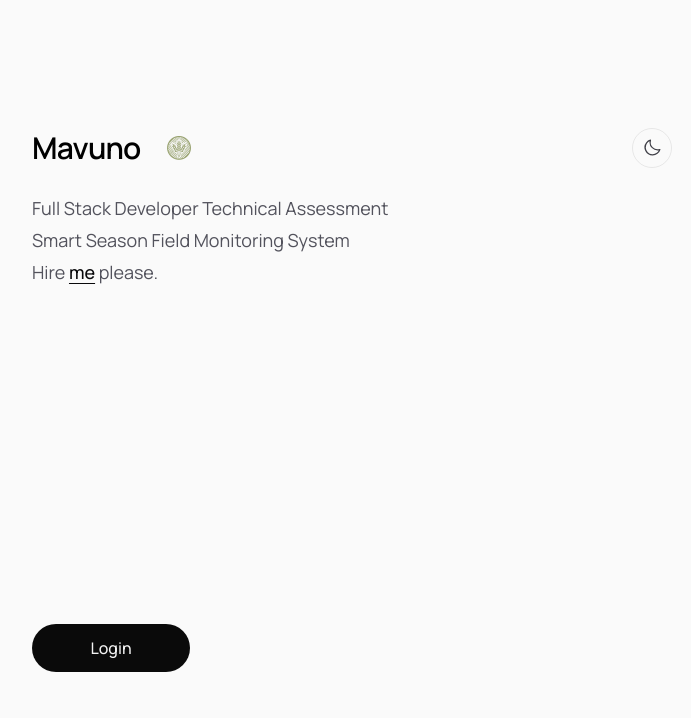
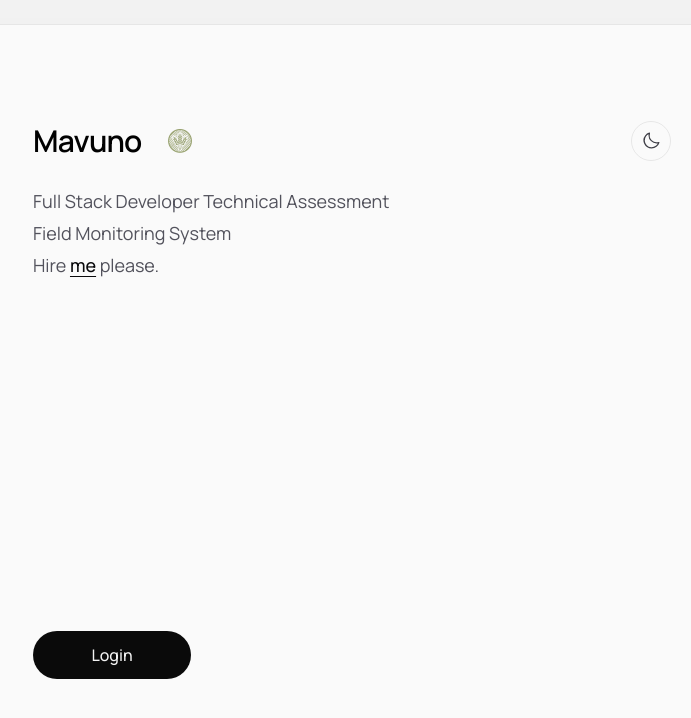
Before and after one commit to agent19music/mavuno, a Next.js app in the folder client/: page / in a window 1280 px wide. Shown: the top 718 px of the page, without its empty margins (288-979 px from the left). Built offline with nearby package versions, Linux system fonts and the light colour scheme; no server answers.

Commit message:
Do not go gentle into that good prod. Rage, rage against the dying of dev ✮⋆˙

```diff
--- a/client/app/globals.css
+++ b/client/app/globals.css
@@ -18,6 +18,7 @@
   --brand-olive: #41431b;
   --brand-sand: #e3dbbb;
   --brand-moss: #aeb784;
+  --brand-red: oklch(0.488 0.214 27.3);   /* #C20019 — destructive / delete actions */
   --state-active: var(--brand-moss);
   --state-risk: #7a5a45;
 
@@ -90,6 +91,7 @@
   --color-brand-olive: var(--brand-olive);
   --color-brand-sand: var(--brand-sand);
   --color-brand-moss: var(--brand-moss);
+  --color-brand-red: var(--brand-red);
   --color-state-active: var(--state-active);
   --color-state-risk: var(--state-risk);
   --font-sans: var(--font-sans);
--- a/client/app/not-found.tsx
+++ b/client/app/not-found.tsx
@@ -4,8 +4,8 @@
 
 export default function NotFound() {
   return (
-    <div className="flex min-h-full flex-1 flex-col items-center justify-center bg-background font-sans">
-      <main className="flex w-full max-w-3xl flex-1 flex-col justify-center bg-surface px-6 py-16 sm:px-16 sm:py-32">
+    <div className="flex h-svh min-h-screen items-center justify-center overflow-hidden bg-background p-4 font-sans sm:p-6">
+      <main className="flex h-[calc(100svh-2rem)] max-h-[calc(100vh-2rem)] w-full max-w-3xl flex-col justify-center overflow-hidden rounded-2xl border border-black/[.08] bg-surface px-6 py-16 shadow-[0_8px_24px_rgba(0,0,0,0.03)] sm:h-[calc(100svh-3rem)] sm:max-h-[calc(100vh-3rem)] sm:px-16 sm:py-24 dark:border-white/[.08] dark:shadow-[0_8px_24px_rgba(0,0,0,0.28)]">
         <div className="flex flex-col items-center gap-8 text-center sm:items-start sm:text-left">
           <div className="flex w-full flex-row flex-wrap items-end justify-center gap-4 sm:justify-start sm:gap-6">
             <p className="text-[clamp(5rem,22vw,10rem)] font-semibold leading-none tracking-tight text-foreground">
--- a/client/app/page.tsx
+++ b/client/app/page.tsx
@@ -22,8 +22,8 @@
   }, [isDark]);
 
   return (
-    <div className="flex flex-1 flex-col items-center justify-center bg-background font-sans">
-      <main className="flex w-full max-w-3xl flex-1 flex-col items-center justify-between bg-surface px-6 py-16 sm:items-start sm:px-16 sm:py-32">
+    <div className="flex h-svh min-h-screen items-center justify-center overflow-hidden bg-background p-4 font-sans sm:p-6">
+      <main className="flex h-[calc(100svh-2rem)] max-h-[calc(100vh-2rem)] w-full max-w-3xl flex-col items-center justify-between overflow-hidden rounded-2xl border border-black/[.08] bg-surface px-6 py-16 shadow-[0_8px_24px_rgba(0,0,0,0.03)] sm:h-[calc(100svh-3rem)] sm:max-h-[calc(100vh-3rem)] sm:items-start sm:px-16 sm:py-24 dark:border-white/[.08] dark:shadow-[0_8px_24px_rgba(0,0,0,0.28)]">
         <div className="flex w-full flex-col items-center gap-6 text-center sm:items-start sm:text-left">
           <div className="flex w-full max-w-full items-center justify-between gap-4">
             <div className="flex min-w-0 items-center gap-4">
@@ -59,7 +59,7 @@
           <p className="max-w-md text-lg leading-8 text-zinc-600 dark:text-zinc-400">
             Full Stack Developer Technical Assessment
             <br />
-            Smart Season Field Monitoring System
+            Field Monitoring System
             <br />
             Hire{" "}
             <Tooltip
--- a/client/components/fields/DeleteFieldDialog.tsx
+++ b/client/components/fields/DeleteFieldDialog.tsx
@@ -38,7 +38,8 @@
         </Button>
         <Button
           type="button"
-          className="text-red-600 dark:text-red-400"
+          variant="secondary"
+          className="border-brand-red bg-brand-red text-white hover:border-brand-red hover:bg-[oklch(0.43_0.19_27.3)] hover:text-white"
           disabled={busy}
           onClick={() => void onConfirm()}
         >
--- a/client/components/fields/FieldDetailPageContent.tsx
+++ b/client/components/fields/FieldDetailPageContent.tsx
@@ -233,7 +233,7 @@
               {saving ? "Saving…" : "Save changes"}
             </Button>
             {isAdmin && (
-              <Button type="button" variant="secondary" onClick={() => setDeleteOpen(true)}>
+              <Button type="button" variant="destructive" onClick={() => setDeleteOpen(true)}>
                 Delete field
               </Button>
             )}
--- a/client/components/ui/Button.tsx
+++ b/client/components/ui/Button.tsx
@@ -1,7 +1,7 @@
 import * as React from "react";
 import { cn } from "@/lib/utils";
 
-type ButtonVariant = "primary" | "secondary" | "ghost";
+type ButtonVariant = "primary" | "secondary" | "ghost" | "destructive";
 
 export interface ButtonProps extends React.ButtonHTMLAttributes<HTMLButtonElement> {
   variant?: ButtonVariant;
@@ -14,6 +14,12 @@
     "border border-solid border-black/[.08] hover:border-transparent hover:bg-hover-surface dark:border-white/[.08]",
   ghost:
     "border border-transparent text-foreground hover:bg-hover-surface",
+  // Color fills on hover use plain `ease` per Emil's decision tree (reserve custom
+  // `--ease-out` curves for enter/exit). Duration inherits the base 200ms — inside
+  // Emil's 150-250ms UI range. Tailwind v4 gates `hover:` behind `@media (hover: hover)`
+  // so touch taps don't leave the button stuck in the filled state.
+  destructive:
+    "border border-solid border-brand-red text-brand-red dark:text-white bg-transparent ease-[ease] hover:bg-brand-red hover:text-white hover:border-brand-red focus-visible:ring-brand-red/50",
 };
 
 export const Button = React.forwardRef<HTMLButtonElement, ButtonProps>(
```
